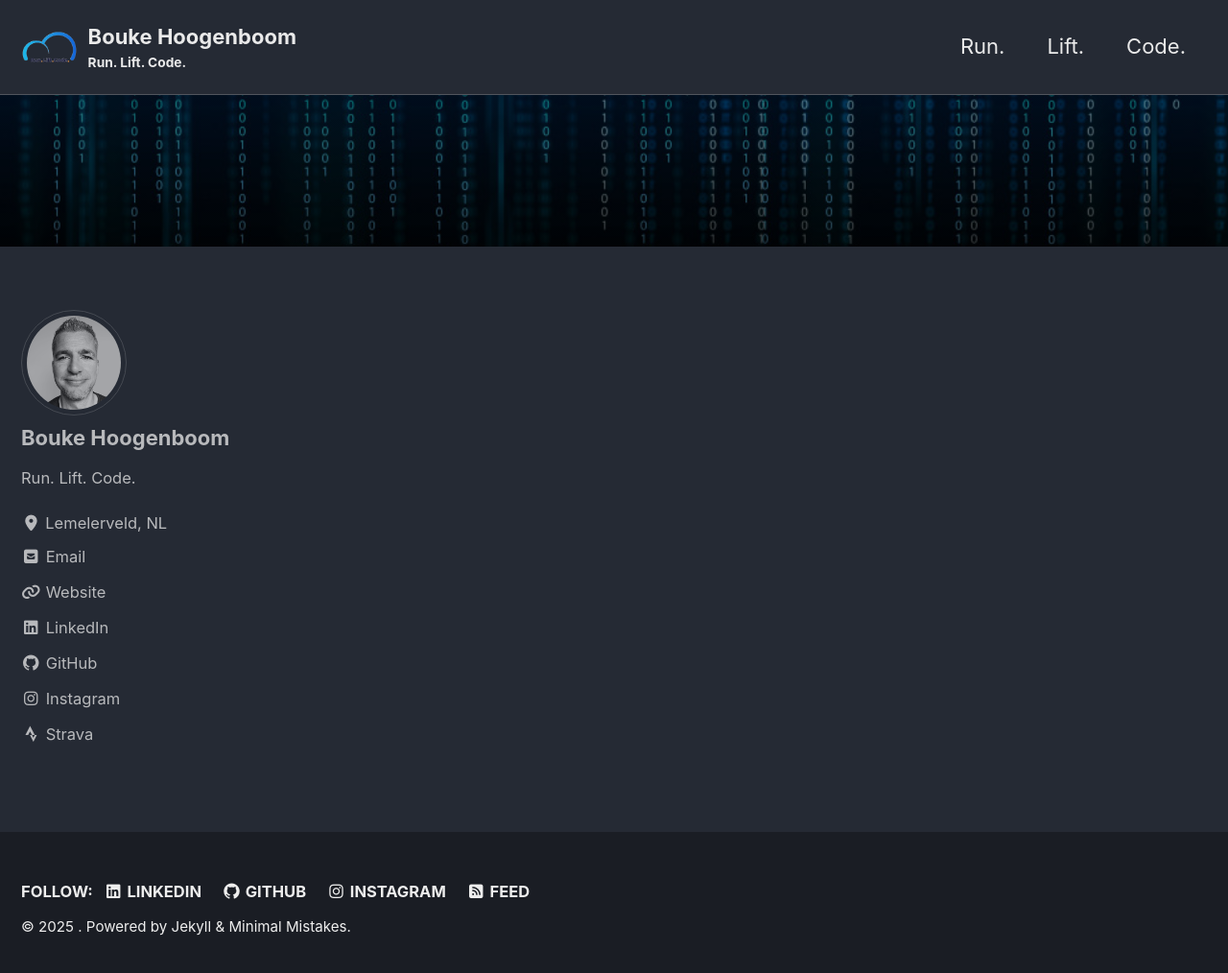
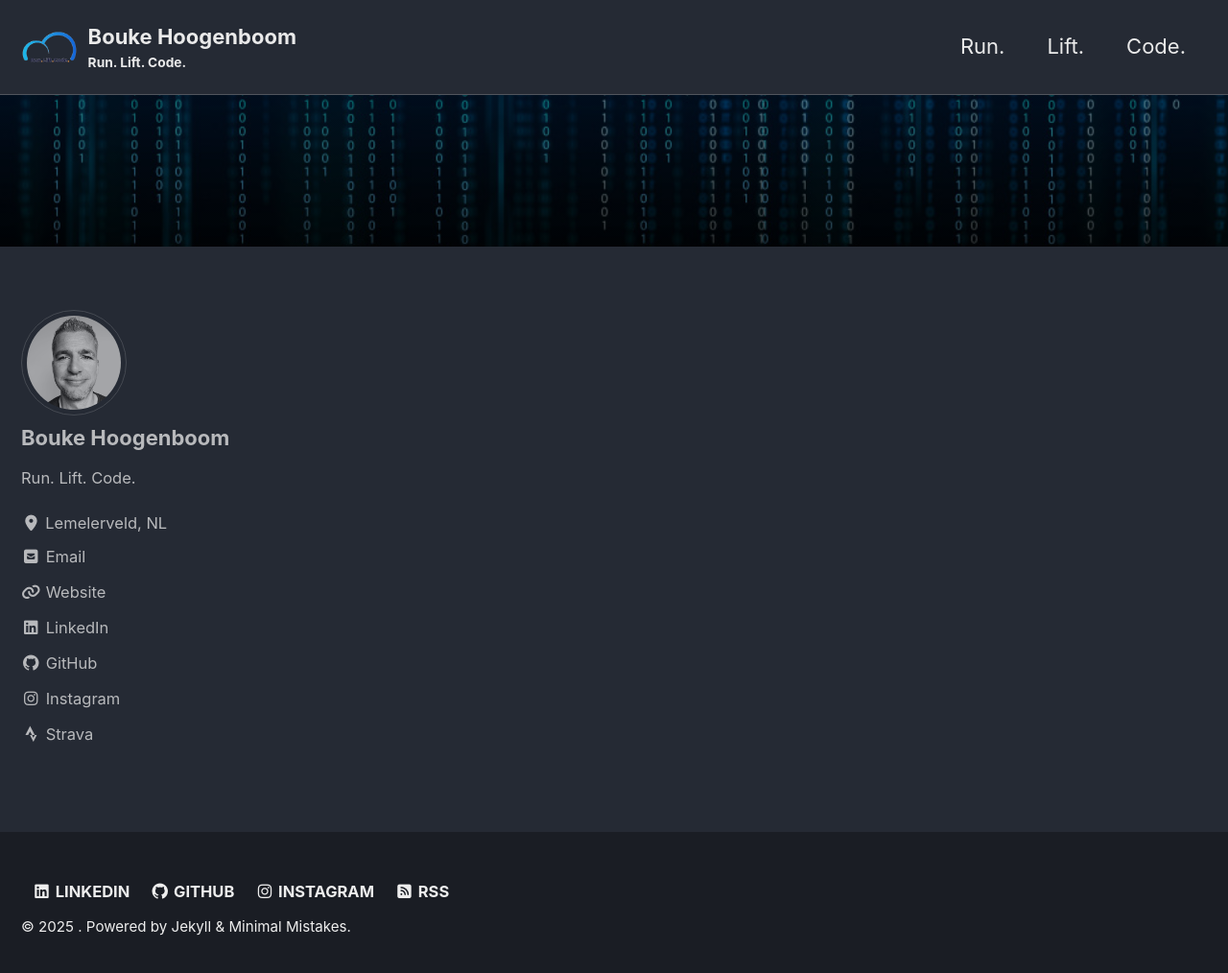
Before and after one commit to bhoogenboom/BoukeHoogenboom, a Jekyll site: the page built from index.md, in a window 1280 px wide and 1022 px high. Shown: the top 1014 px of the window at 96% size. Built offline with Jekyll 4.4.1, drawn with Linux system fonts in a browser that asks for light colours; cached includes are drawn as plain includes.

Commit message:
changed Feed

```diff
--- a/_data/ui-text.yml
+++ b/_data/ui-text.yml
@@ -27,8 +27,8 @@
   comments_title             : "Comments"
   more_label                 : "Learn more"
   related_label              : "You may also enjoy"
-  follow_label               : "Follow:"
-  feed_label                 : "Feed"
+  follow_label               : ""
+  feed_label                 : "RSS"
   powered_by                 : "Powered by"
   website_label              : "Website"
   email_label                : "Email"
--- a/_includes/footer.html
+++ b/_includes/footer.html
@@ -17,7 +17,7 @@
     {% endif %}
 
     {% unless site.atom_feed.hide %}
-      <li><a href="{% if site.atom_feed.path %}{{ site.atom_feed.path }}{% else %}{{ '/feed.xml' | relative_url }}{% endif %}"><i class="fas fa-fw fa-rss-square" aria-hidden="true"></i> {{ site.data.ui-text[site.locale].feed_label | default: "Feed" }}</a></li>
+      <li><a href="{% if site.atom_feed.path %}{{ site.atom_feed.path }}{% else %}{{ '/feed.xml' | relative_url }}{% endif %}"><i class="fas fa-fw fa-rss-square" aria-hidden="true"></i> {{ site.data.ui-text[site.locale].feed_label | default: "RSS" }}</a></li>
     {% endunless %}
   </ul>
 </div>
```
